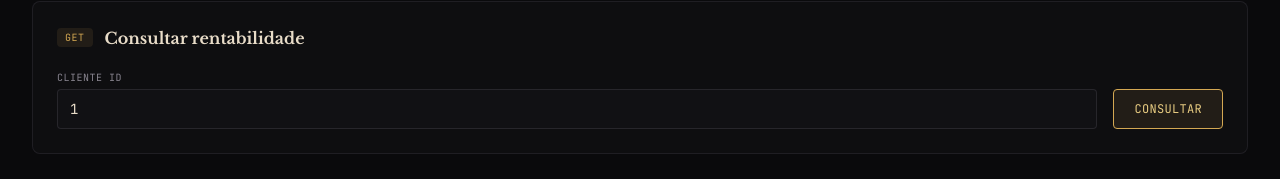
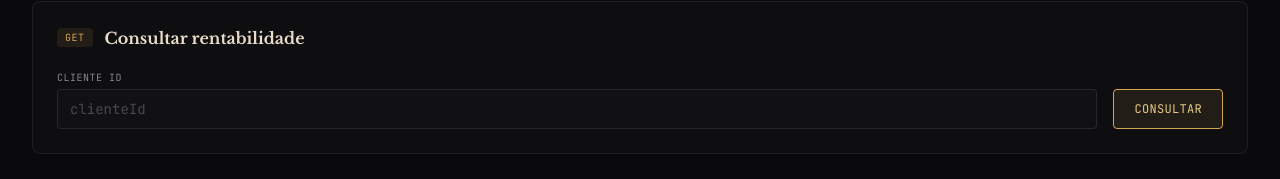
Before and after one commit to dev-vinii/itau-broker-frontend, a React (Vite) app: page /clientes in a window 1280 px wide. Shown: the part 893-1072 px from the top of the page. Built offline with nearby package versions, Linux system fonts and the light colour scheme; no server answers.

Commit message:
fix(clientes): avoid profitability fetch on initial load

```diff
--- a/src/pages/clientes.tsx
+++ b/src/pages/clientes.tsx
@@ -66,10 +66,10 @@ export function ClientesPage() {
     formatIntegerAmountInput("6000"),
   );
 
-  const [clienteConsulta, setClienteConsulta] = useState("1");
+  const [clienteConsulta, setClienteConsulta] = useState("");
   const [clienteIdSelecionado, setClienteIdSelecionado] = useState<
     number | null
-  >(1);
+  >(null);
   const [subscribeValidationError, setSubscribeValidationError] = useState("");
   const [exitValidationError, setExitValidationError] = useState("");
   const [updateValidationError, setUpdateValidationError] = useState("");
```
Also changed, not shown: 1 other file (tests, documents, lock files or other folders).
